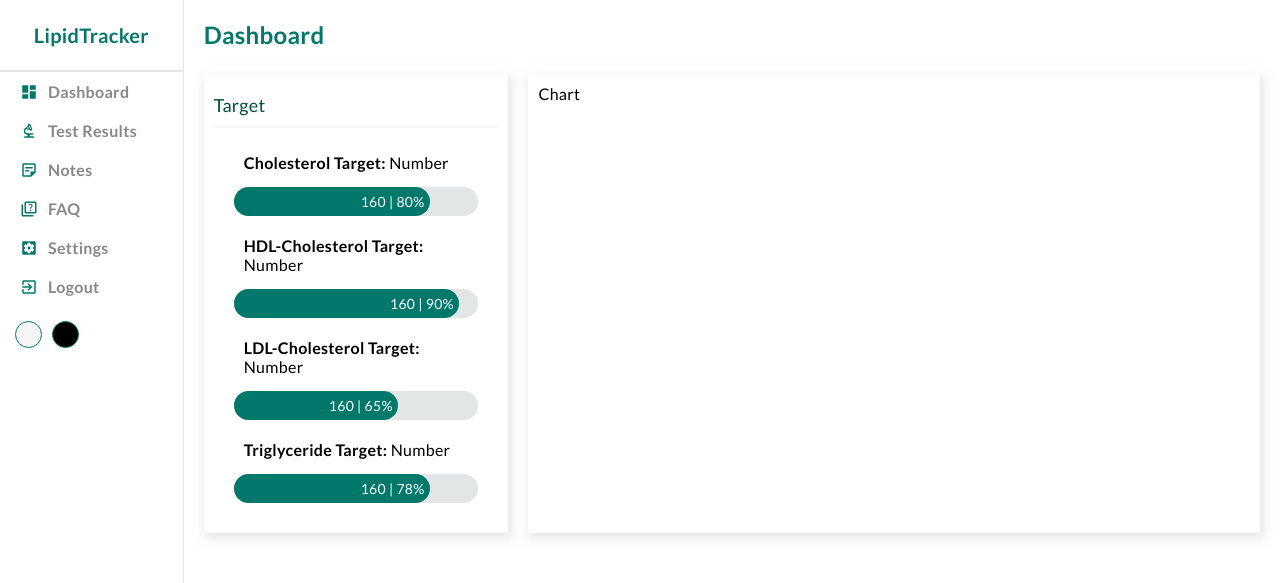
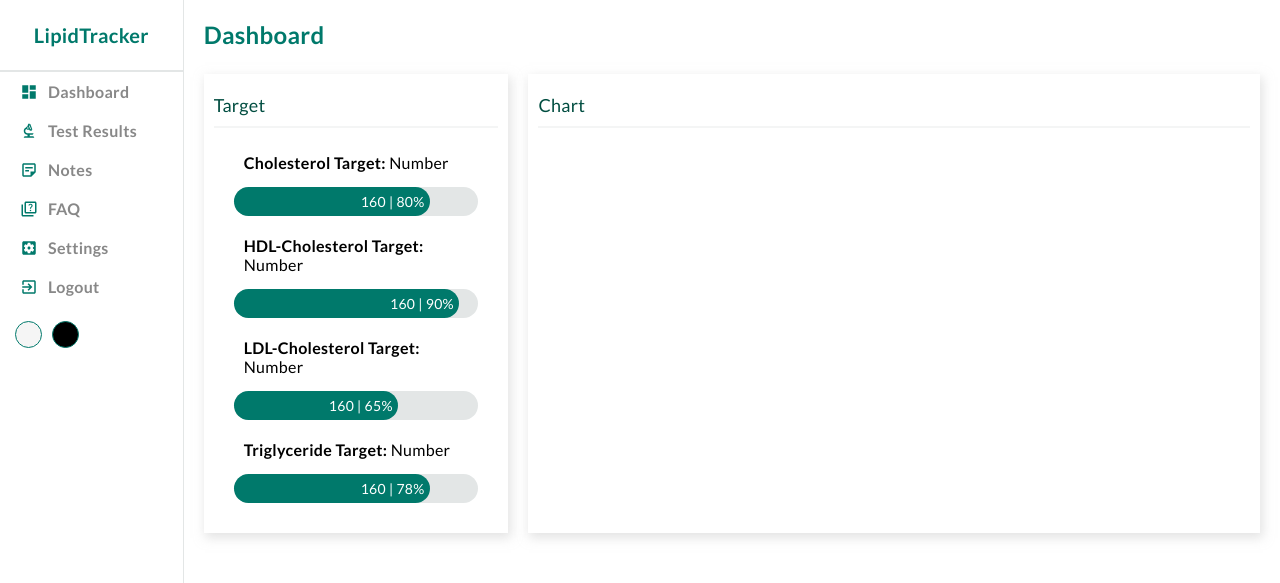
Before and after one commit to IsabelWen/LipidTracker, a React (Create React App) app: page / in a window 1280 px wide. Shown: the top 583 px of the page. Built offline with nearby package versions, Linux system fonts and the light colour scheme.

Commit message:
Import Recharts

```diff
--- a/package.json
+++ b/package.json
@@ -14,6 +14,7 @@
     "react-dom": "^18.2.0",
     "react-router-dom": "^6.22.2",
     "react-scripts": "5.0.1",
+    "recharts": "^2.12.2",
     "sass": "^1.71.1",
     "web-vitals": "^2.1.4"
   },
--- a/src/components/chart/chart.jsx
+++ b/src/components/chart/chart.jsx
@@ -1,10 +1,19 @@
 // Imports
 import "./chart.scss"
+import { LineChart, Line, XAxis, YAxis, CartesianGrid, Tooltip, Legend, ResponsiveContainer } from 'recharts';
 
 // Main
 const Chart = () => {
     return (
-        <div className="chart">Chart</div>
+        <div className="chart">
+            <div className="top">
+                <h1 className="title">Chart</h1>
+            </div>
+            <hr/>
+            <div className="bottom">
+
+            </div>
+        </div>
     );
 };
 
```
Also changed, not shown: 2 other files (tests, documents, lock files or other folders).
